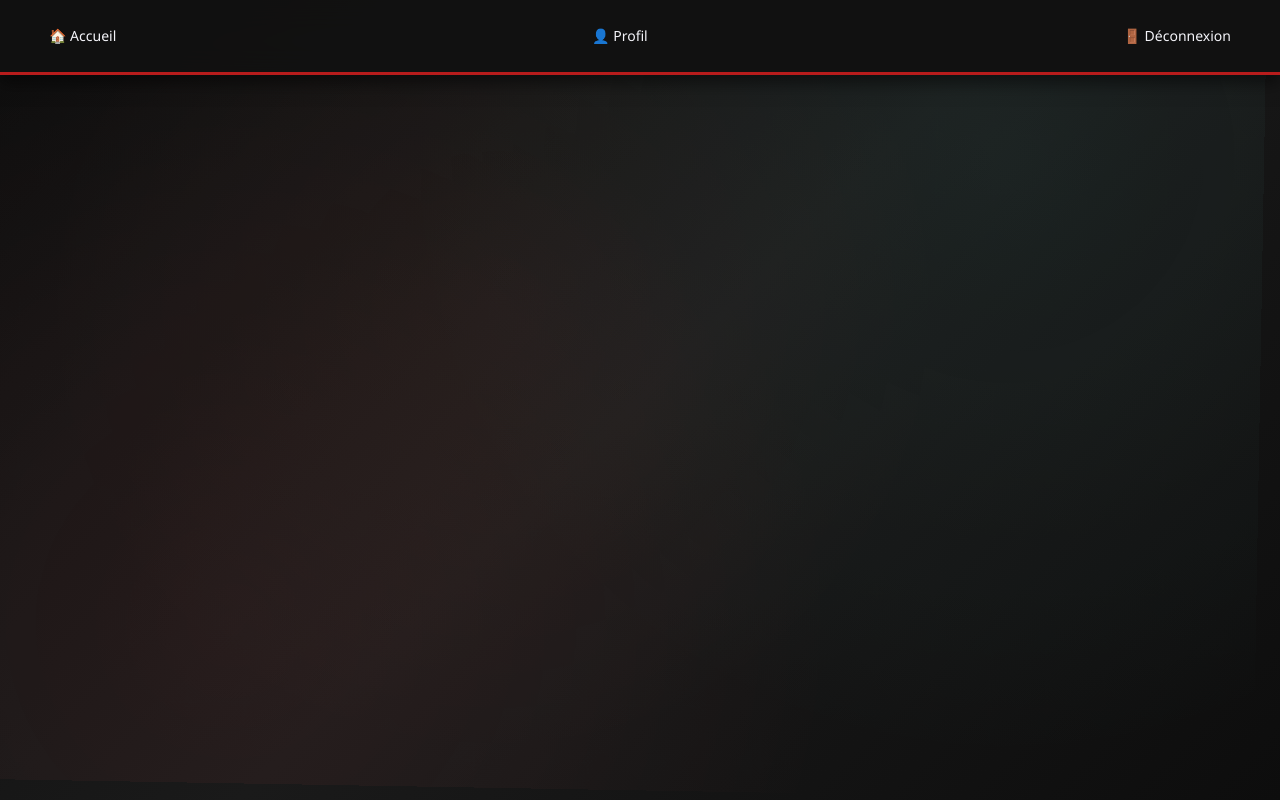
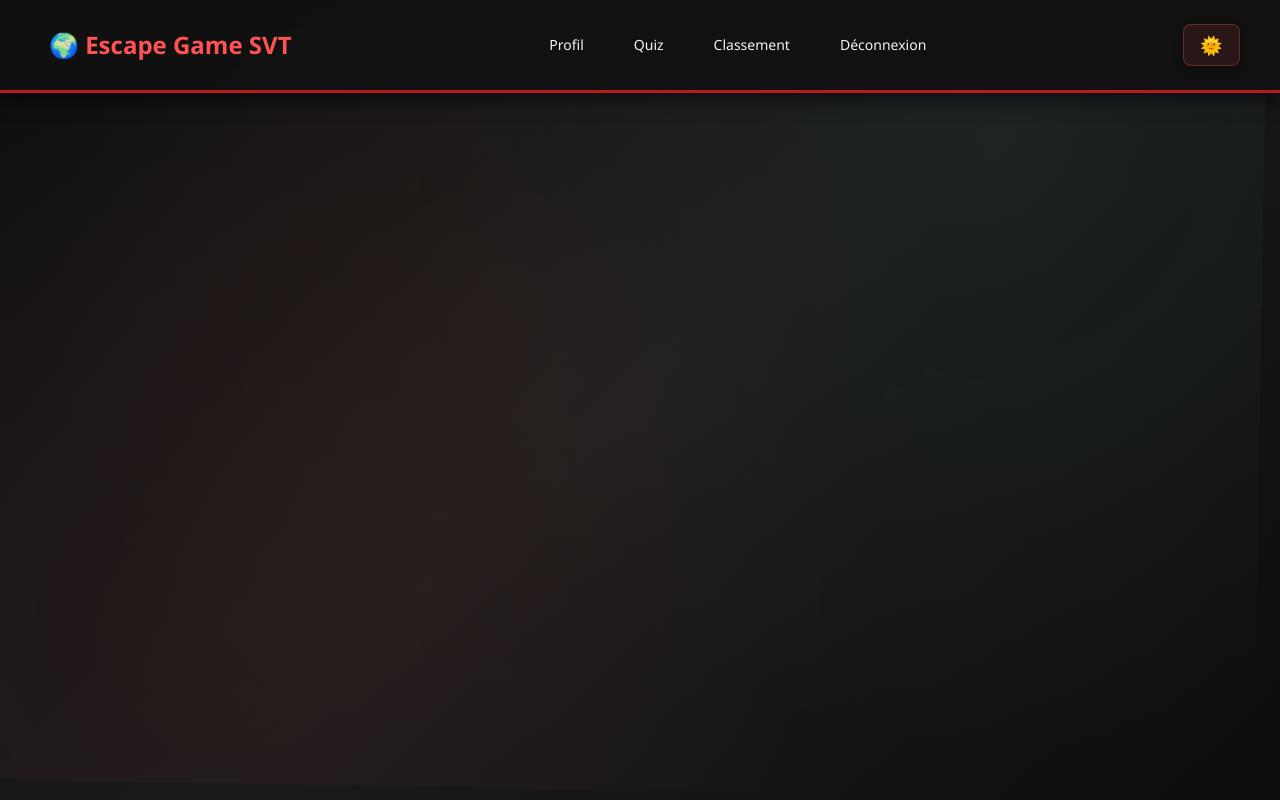
Before and after one commit to Rocky1324/Escape-game, a Flask app: page / in a window 1280 px wide. Run offline with Flask 3, Linux system fonts and the light colour scheme; a user stored in the database is signed in.

Commit message:
Update base.html

```diff
--- a/templates/base.html
+++ b/templates/base.html
@@ -2,23 +2,36 @@
 <html lang="fr">
 <head>
     <meta charset="UTF-8">
+    <meta name="viewport" content="width=device-width, initial-scale=1.0">
     <title>{% block title %}Escape Game SVT{% endblock %}</title>
     <link rel="stylesheet" href="{{ url_for('static', filename='style.css') }}">
+    <link rel="stylesheet" href="{{ url_for('static', filename='js-styles.css') }}">
+    {% block extra_css %}{% endblock %}
 </head>
 <body>
+
     <nav>
-        <a href="{{ url_for('main') }}">🏠 Accueil</a>
-        {% if session.get("username") %}
-            <a href="{{ url_for('profil') }}">👤 Profil</a>
-            <a href="{{ url_for('logout') }}">🚪 Déconnexion</a>
-        {% else %}
-            <a href="{{ url_for('login') }}">🔑 Connexion</a>
-            <a href="{{ url_for('regist') }}">📝 Inscription</a>
-            <a href="{{ url_for('presentation') }}">Presentation du projet</a>
-        {% endif %}
+        <a href="{{ url_for('main') }}" class="nav-brand">🌍 Escape Game SVT</a>
+        <div class="nav-links">
+            {% if session.get("username") %}
+                <a href="{{ url_for('profil') }}"> Profil</a>
+                <a href="{{ url_for('quiz') }}"> Quiz</a>
+                <a href="{{ url_for('leaderboard') }}"> Classement</a>
+                <a href="{{ url_for('logout') }}"> Déconnexion</a>
+            {% else %}
+                <a href="{{ url_for('main') }}"> Accueil</a>
+                <a href="{{ url_for('login') }}"> Connexion</a>
+                <a href="{{ url_for('regist') }}"> Inscription</a>
+                <a href="{{ url_for('presentation') }}"> Présentation</a>
+            {% endif %}
+        </div>
     </nav>
-    <main>
+
+    <main id="main-content">
         {% block content %}{% endblock %}
     </main>
+
+    <script src="{{ url_for('static', filename='app.js') }}"></script>
+    {% block extra_js %}{% endblock %}
 </body>
 </html>
```
